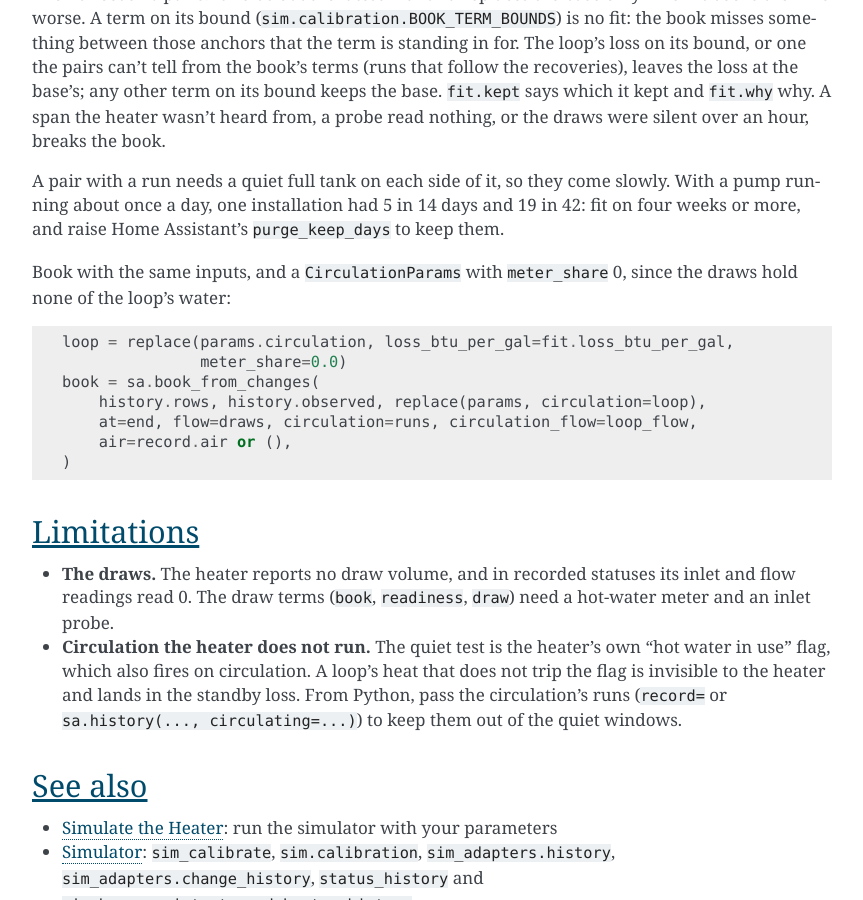
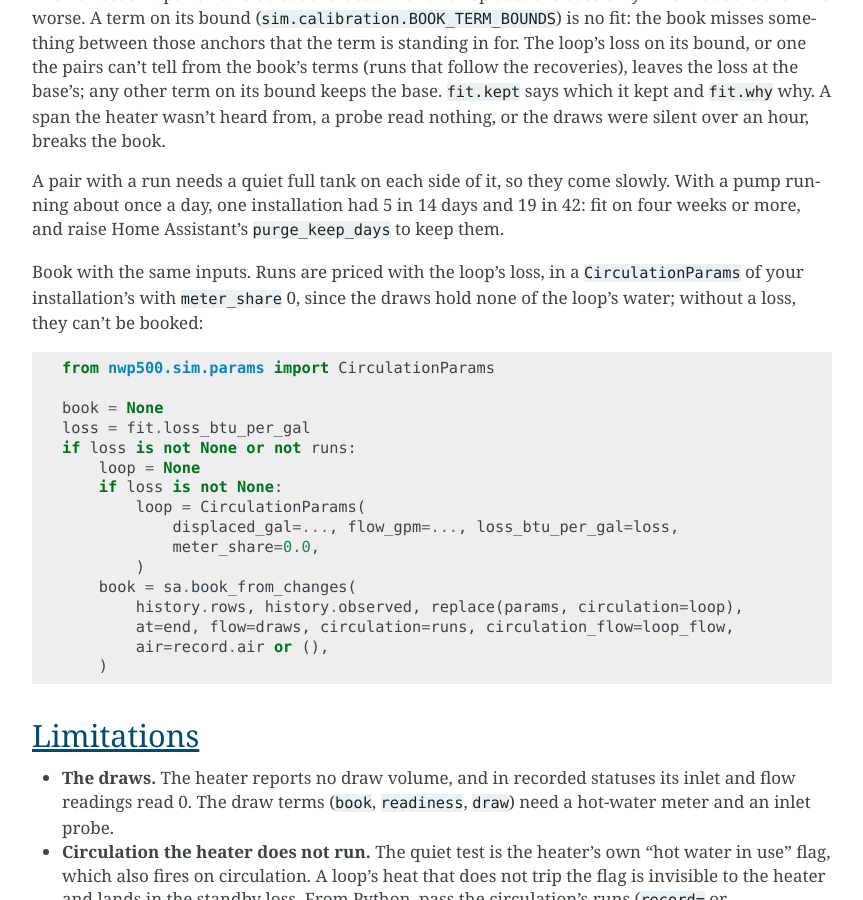
Before and after one commit to eman/nwp500-python, a Sphinx documentation site: the page built from docs/how-to/calibrate-simulator.rst, in a window 1280 px wide and 900 px high, scrolled down 7703 px. Shown: the whole window, without its empty margins (338-1201 px from the left). Built offline with Sphinx 7.4.7, drawn with Linux system fonts in a browser that asks for light colours.

Commit message:
fix(sim_calibrate): a run's flow is its own readings, from its start
A run's first flow reading holds from the run's start, and readings
outside the runs (a pump reading 0 while off) are not used, so a run
without one is booked at the provisional flow and still breaks the
quiet anchors. The booking example builds the loop's terms rather than
replacing a base that may not exist.

```diff
--- a/docs/how-to/calibrate-simulator.rst
+++ b/docs/how-to/calibrate-simulator.rst
@@ -434,18 +434,29 @@
 5 in 14 days and 19 in 42: fit on four weeks or more, and raise Home
 Assistant's ``purge_keep_days`` to keep them.
 
-Book with the same inputs, and a ``CirculationParams`` with
-``meter_share`` 0, since the draws hold none of the loop's water:
+Book with the same inputs. Runs are priced with the loop's loss, in a
+``CirculationParams`` of your installation's with ``meter_share`` 0,
+since the draws hold none of the loop's water; without a loss, they
+can't be booked:
 
 .. code-block:: python
 
-   loop = replace(params.circulation, loss_btu_per_gal=fit.loss_btu_per_gal,
-                  meter_share=0.0)
-   book = sa.book_from_changes(
-       history.rows, history.observed, replace(params, circulation=loop),
-       at=end, flow=draws, circulation=runs, circulation_flow=loop_flow,
-       air=record.air or (),
-   )
+   from nwp500.sim.params import CirculationParams
+
+   book = None
+   loss = fit.loss_btu_per_gal
+   if loss is not None or not runs:
+       loop = None
+       if loss is not None:
+           loop = CirculationParams(
+               displaced_gal=..., flow_gpm=..., loss_btu_per_gal=loss,
+               meter_share=0.0,
+           )
+       book = sa.book_from_changes(
+           history.rows, history.observed, replace(params, circulation=loop),
+           at=end, flow=draws, circulation=runs, circulation_flow=loop_flow,
+           air=record.air or (),
+       )
 
 
 Limitations
```
Also changed, not shown: 2 other files.
